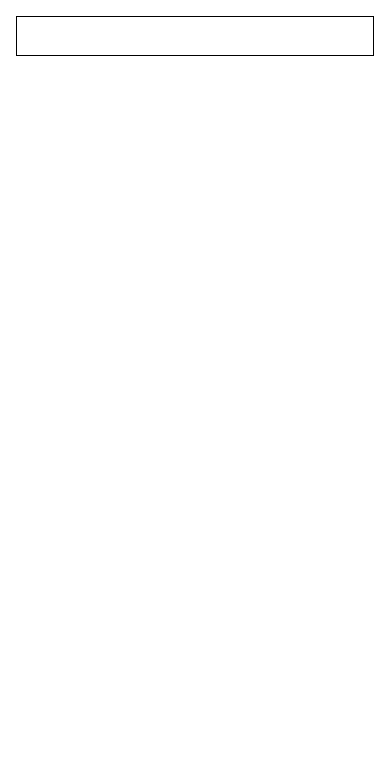
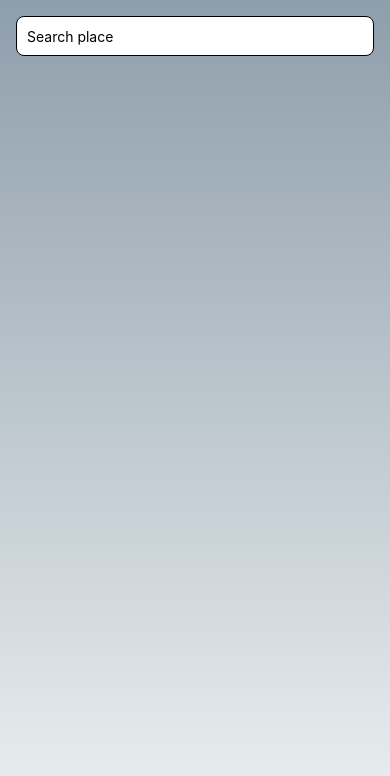
Before and after one commit to DenisDov/expoWeather, a React Native app: screen / in a window 390 px wide. Shown: the top 776 px of the page. Built offline with nearby package versions, Linux system fonts and the light colour scheme.

Commit message:
dayjs added

```diff
--- a/package.json
+++ b/package.json
@@ -10,7 +10,9 @@
   },
   "dependencies": {
     "axios": "^1.5.1",
+    "dayjs": "^1.11.10",
     "expo": "~49.0.13",
+    "expo-linear-gradient": "~12.3.0",
     "expo-status-bar": "~1.6.0",
     "react": "18.2.0",
     "react-native": "0.72.5",
--- /dev/null
+++ b/src/utils/dummyData.js
@@ -0,0 +1,26 @@
+export default [
+  {
+    country: "UA",
+    lat: 50.4500336,
+    local_names: {
+      ab: "Кыив",
+      af: "Kyiv",
+      am: "ኪየቭ",
+      an: "Kyiv",
+
+      en: "Kyiv",
+      eo: "Kijivo",
+      es: "Kiev",
+    },
+    lon: 30.5241361,
+    name: "Kyiv",
+  },
+  {
+    country: "UA",
+    lat: 47.8671228,
+    local_names: { de: "Kyjiw", en: "Kyiv", ru: "Киев", uk: "Київ" },
+    lon: 31.0179572,
+    name: "Kyiv",
+    state: "Mykolaiv Oblast",
+  },
+];
--- a/src/utils/timestampToTime.js
+++ /dev/null
@@ -1,6 +0,0 @@
-export function timestampToTime(timestamp) {
-  const date = new Date(timestamp * 1000); // Multiply by 1000 to convert from seconds to milliseconds
-  const hours = date.getHours().toString().padStart(2, "0"); // Get hours and format with leading zero
-  const minutes = date.getMinutes().toString().padStart(2, "0"); // Get minutes and format with leading zero
-  return `${hours}:${minutes}`;
-}
--- a/src/weatherApp.js
+++ b/src/weatherApp.js
@@ -5,13 +5,16 @@ import {
   TextInput,
   StyleSheet,
   ActivityIndicator,
+  TouchableOpacity,
 } from "react-native";
+import { LinearGradient } from "expo-linear-gradient";
+import dayjs from "dayjs";
 
-import { timestampToTime } from "./utils/timestampToTime";
 import { degreesToDirection } from "./utils/degreesToDirection";
 import { getLocations, getWeatherByCoords } from "./api/weather";
 import { isEmpty } from "./utils/isEmpty";
 import useDebounce from "./hooks/useDebounce";
+import dummyData from "./utils/dummyData";
 
 const WeatherApp = () => {
   const [query, setQuery] = useState("");
@@ -57,12 +60,13 @@ const WeatherApp = () => {
   }, [coords]);
 
   function renderWeather() {
+    const formattedDate = dayjs.unix(weatherData.dt).format("DD MMMM, HH:MM");
     const temperature = Math.round(weatherData.main.temp);
     const tempFeels = Math.round(weatherData.main.feels_like);
     const description = weatherData.weather[0].description;
     const pressure = weatherData.main.pressure;
-    const sunrise = timestampToTime(weatherData.sys.sunrise);
-    const sunset = timestampToTime(weatherData.sys.sunset);
+    const sunrise = dayjs.unix(weatherData.sys.sunrise).format("HH:MM");
+    const sunset = dayjs.unix(weatherData.sys.sunset).format("HH:MM");
     const windSpeed = Math.round(weatherData.wind.speed);
     const windDirection = degreesToDirection(weatherData.wind.deg);
 
@@ -78,50 +82,86 @@ const WeatherApp = () => {
 
     return (
       <>
-        <Text>Temperature: {temperature}°C</Text>
+        <Text>{formattedDate}</Text>
+        <View style={{ flexDirection: "row", gap: 16, marginBottom: 16 }}>
+          <View style={{ flex: 1 }}>
+            <Text style={{ fontSize: 64 }}>{temperature}°C</Text>
             <Text>Feels like: {tempFeels}°C</Text>
-        <Text>Description: {description}</Text>
             <Text>Pressure: {pressure} hPa</Text>
+          </View>
+          <View style={{ flex: 1 }}>
+            <Text>ICON HERE</Text>
+          </View>
+        </View>
+
+        {/* <Text>Description: {description}</Text> */}
+
+        <View>
           <Text>Sunrise: {sunrise}</Text>
           <Text>Sunset: {sunset}</Text>
           <Text>
             Wind speed: {windSpeed} km/h
             {windSpeed > 0 ? ` from ${windDirection}` : ""}
           </Text>
+        </View>
       </>
     );
   }
 
   return (
-    <View style={{ padding: 16 }}>
-      <TextInput style={styles.input} onChangeText={setQuery} value={query} />
-
-      {error && <Text>{error}</Text>}
-
-      {!isEmpty(locations) &&
-        locations.map((location, index) => {
-          return (
-            <Text
-              key={index}
+    <View style={{ flex: 1, padding: 16 }}>
+      <LinearGradient colors={["#8e9eab", "#eef2f3"]} style={styles.overlay} />
+      <View>
+        <TextInput
+          style={styles.input}
+          onChangeText={setQuery}
+          value={query}
+          placeholder="Search place"
+          autoCorrect={false}
+        />
+        {!isEmpty(locations) && (
+          <View style={styles.dropdown}>
+            {locations.map((location) => (
+              <TouchableOpacity
                 onPress={() =>
                   setCoords({ lat: location.lat, lon: location.lon })
                 }
+                key={location.lat + location.lon}
               >
+                <Text>
                   {location.name}, {location.country}, {location.state}
                 </Text>
-          );
-        })}
-
+              </TouchableOpacity>
+            ))}
+          </View>
+        )}
+      </View>
+      {error && <Text>{error}</Text>}
       {weatherData && renderWeather()}
     </View>
   );
 };
 
 const styles = StyleSheet.create({
+  overlay: {
+    ...StyleSheet.absoluteFill,
+  },
   input: {
     height: 40,
     borderWidth: 1,
+    borderRadius: 8,
+    borderColor: "black",
+    backgroundColor: "white",
     padding: 10,
+    marginBottom: 16,
+  },
+  dropdown: {
+    backgroundColor: "red",
+    position: "absolute",
+    zIndex: 1,
+    top: 40,
+    left: 0,
+    right: 0,
   },
   activityIndicator: {
     margin: 32,
```
Also changed, not shown: src/components/Text.js (added), 1 other file (tests, documents, lock files or other folders). Lines whose indentation alone changed are shown as unchanged.
